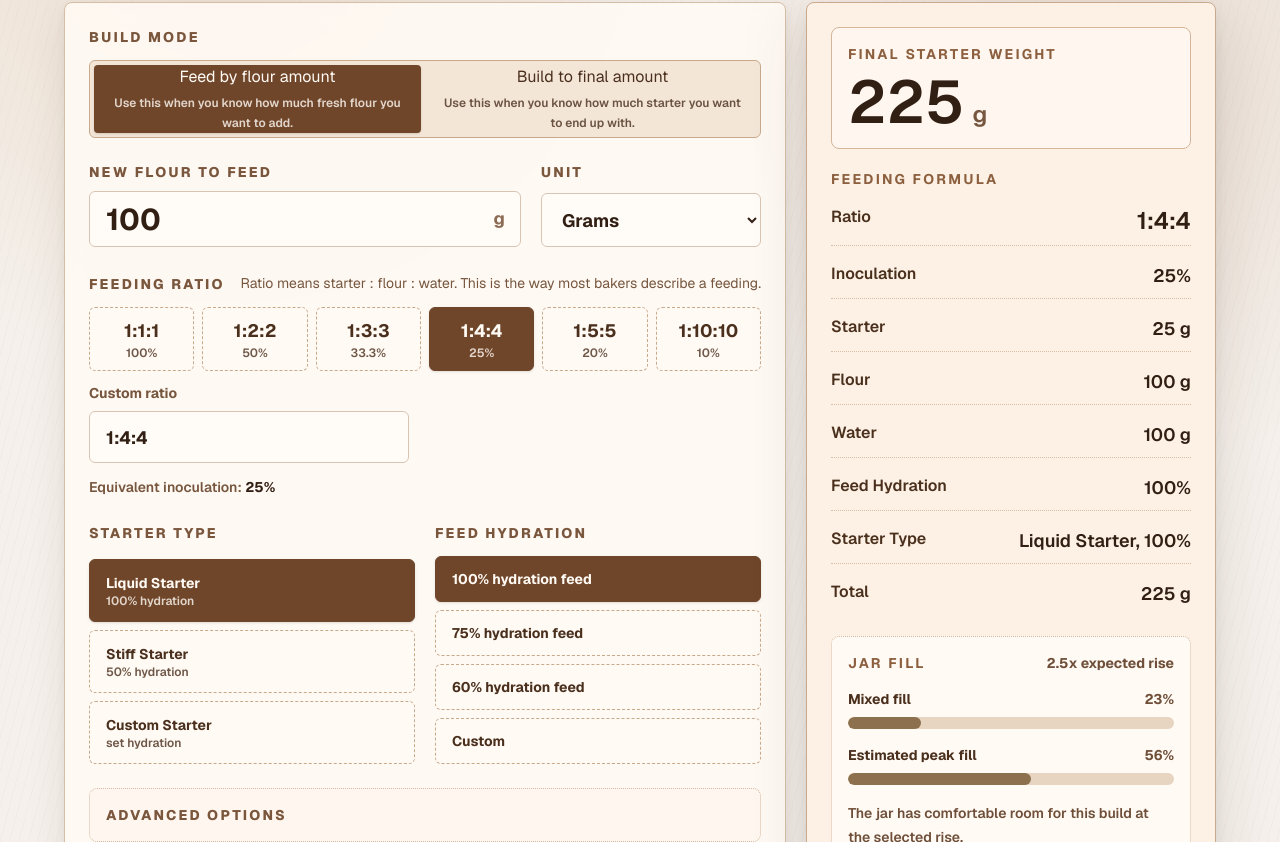
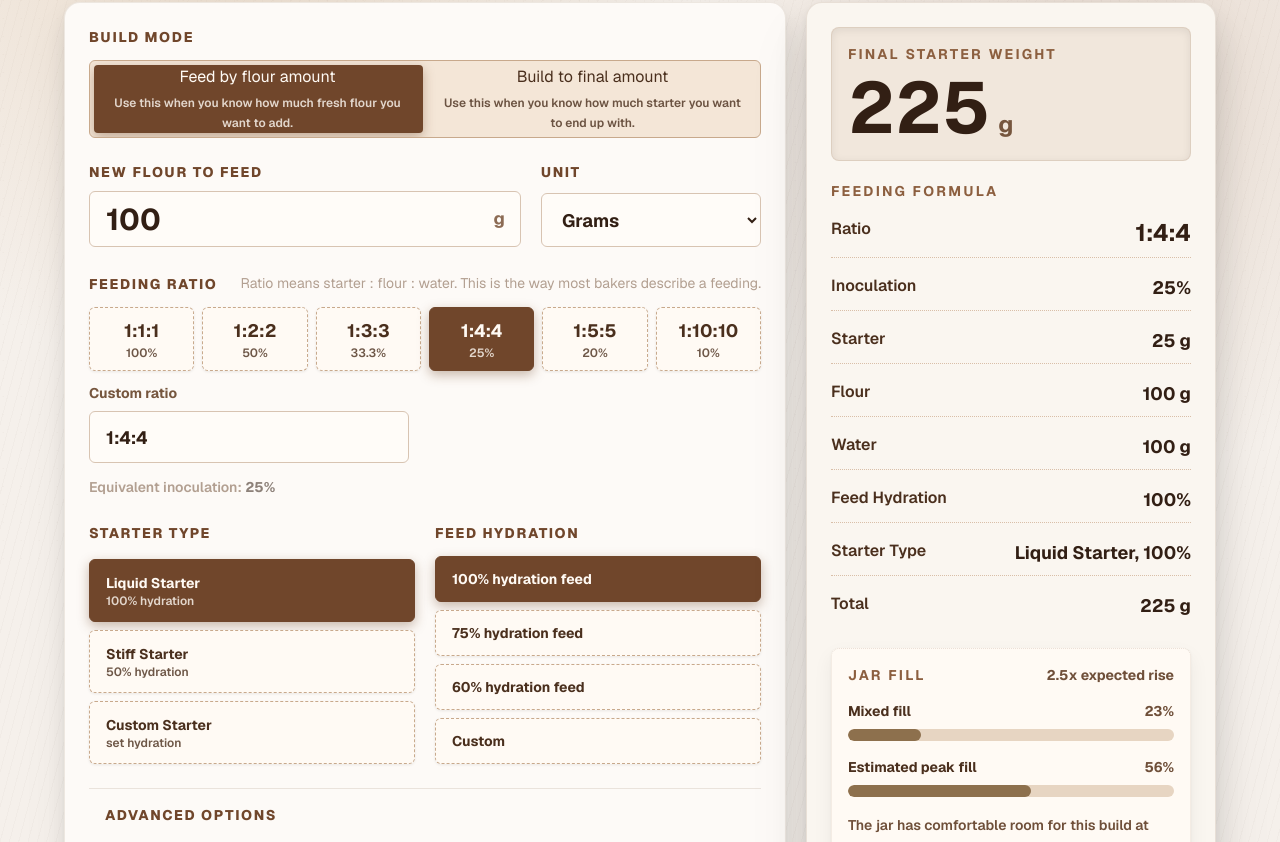
Before and after one commit to southjerseysourdough-sys/starter-ratio, a Next.js app: page / in a window 1280 px wide. Shown: the part 238-1080 px from the top of the page. Built offline with nearby package versions, Linux system fonts and the light colour scheme.

Commit message:
Codex Push 007

```diff
--- a/src/app/globals.css
+++ b/src/app/globals.css
@@ -13,7 +13,7 @@
 }
 
 body {
-  background: var(--background);
+  background: #f4eee6;
   color: var(--foreground);
   font-family: var(--font-sans);
 }
@@ -38,6 +38,7 @@ input[type="number"]::-webkit-outer-spin-button {
   border-color: #70462b;
   background-color: #70462b;
   color: #fffaf4;
+  box-shadow: 0 4px 12px rgba(101, 57, 27, 0.35);
 }
 
 .starter-active-control:hover,
@@ -49,6 +50,8 @@ input[type="number"]::-webkit-outer-spin-button {
 }
 
 .starter-page {
+  position: relative;
+  isolation: isolate;
   background:
     radial-gradient(circle at 18% 8%, rgba(216, 184, 148, 0.36), transparent 30rem),
     radial-gradient(circle at 86% 18%, rgba(158, 103, 62, 0.15), transparent 26rem),
@@ -62,17 +65,76 @@ input[type="number"]::-webkit-outer-spin-button {
     #f5f0eb;
 }
 
+.starter-page::before {
+  position: fixed;
+  z-index: -1;
+  inset: 0;
+  pointer-events: none;
+  content: "";
+  opacity: 0.035;
+  background-image:
+    radial-gradient(circle at 18% 24%, rgba(75, 47, 30, 0.7) 0 0.7px, transparent 0.8px),
+    radial-gradient(circle at 72% 64%, rgba(255, 250, 244, 0.9) 0 0.8px, transparent 0.9px);
+  background-position:
+    0 0,
+    9px 11px;
+  background-size:
+    18px 18px,
+    22px 22px;
+}
+
+.starter-header {
+  will-change: transform;
+}
+
 .starter-panel,
 .starter-result {
   backdrop-filter: blur(10px);
 }
 
+.starter-panel {
+  border-color: rgba(101, 57, 27, 0.1);
+  border-radius: 16px;
+  background: #fdfaf7;
+  box-shadow:
+    0 2px 4px rgba(0, 0, 0, 0.04),
+    0 8px 24px rgba(0, 0, 0, 0.08),
+    0 24px 48px rgba(0, 0, 0, 0.06);
+}
+
+.starter-result {
+  border-color: rgba(101, 57, 27, 0.12);
+  border-radius: 16px;
+  background: #faf6f0;
+  box-shadow:
+    0 4px 8px rgba(0, 0, 0, 0.06),
+    0 16px 40px rgba(0, 0, 0, 0.12),
+    0 32px 64px rgba(0, 0, 0, 0.08);
+}
+
+.final-weight-card {
+  border-color: rgba(101, 57, 27, 0.14);
+  background: #f1e7dc;
+  box-shadow: inset 0 2px 8px rgba(0, 0, 0, 0.08);
+}
+
+.jar-fill-card {
+  border-color: rgba(101, 57, 27, 0.13);
+  box-shadow:
+    0 1px 3px rgba(0, 0, 0, 0.05),
+    0 8px 20px rgba(0, 0, 0, 0.06);
+}
+
 .field-label {
-  color: #7a563d;
+  color: #70462b;
   font-size: 0.875rem;
   font-weight: 800;
-  letter-spacing: 0.16em;
+  letter-spacing: 0.12em;
   text-transform: uppercase;
+}
+
+.helper-copy {
+  opacity: 0.55;
 }
 
 .input-large,
@@ -86,7 +148,7 @@ input[type="number"]::-webkit-outer-spin-button {
   outline: none;
   transition:
     border-color 160ms ease,
-    box-shadow 160ms ease,
+    box-shadow 200ms ease,
     background-color 160ms ease;
 }
 
@@ -104,20 +166,109 @@ input[type="number"]::-webkit-outer-spin-button {
 
 .input-large:focus,
 .input-standard:focus {
-  border-color: #9b6a45;
-  box-shadow: 0 0 0 4px rgba(183, 121, 75, 0.15);
+  border-color: #65391b;
+  box-shadow:
+    inset 0 2px 6px rgba(0, 0, 0, 0.06),
+    0 0 0 2px rgba(101, 57, 27, 0.2);
 }
 
 .preset-control {
   transform: translateY(0);
+  box-shadow: 0 1px 3px rgba(0, 0, 0, 0.08);
+  transition: all 0.15s ease;
 }
 
 .preset-control:hover {
   transform: translateY(-1px);
+  box-shadow:
+    0 2px 5px rgba(0, 0, 0, 0.09),
+    0 8px 18px rgba(101, 57, 27, 0.12);
 }
 
 .preset-control:active {
-  transform: translateY(1px);
+  transform: translateY(0);
+}
+
+.preset-control.starter-active-control {
+  transform: translateY(0);
+  box-shadow: 0 4px 12px rgba(101, 57, 27, 0.35);
+}
+
+.build-mode-toggle {
+  position: relative;
+  overflow: hidden;
+}
+
+.build-mode-toggle button {
+  position: relative;
+  z-index: 1;
+  transition:
+    background 0.2s ease,
+    color 0.2s ease,
+    box-shadow 0.2s ease;
+}
+
+@media (min-width: 640px) {
+  .build-mode-toggle::before {
+    position: absolute;
+    top: 0.25rem;
+    bottom: 0.25rem;
+    left: 0.25rem;
+    width: calc((100% - 0.75rem) / 2);
+    border-radius: 0.25rem;
+    background: #70462b;
+    box-shadow: 0 4px 12px rgba(101, 57, 27, 0.35);
+    content: "";
+    transform: translateX(0);
+    transition:
+      transform 0.2s ease,
+      background 0.2s ease;
+  }
+
+  .build-mode-toggle[data-mode="total"]::before {
+    transform: translateX(calc(100% + 0.25rem));
+  }
+
+  .build-mode-toggle .starter-active-control {
+    background: transparent;
+    box-shadow: none;
+  }
+}
+
+.temperature-value {
+  color: #70462b;
+}
+
+.advanced-options {
+  overflow: hidden;
+  border-width: 1px 0 0;
+  border-color: rgba(101, 57, 27, 0.12);
+  border-style: solid;
+  border-radius: 0;
+  background: transparent;
+}
+
+.advanced-options-content {
+  overflow: hidden;
+  max-height: 0;
+  opacity: 0;
+  transition:
+    max-height 0.3s ease-out,
+    opacity 0.2s ease-out;
+}
+
+.advanced-options[open] .advanced-options-content {
+  max-height: 48rem;
+  opacity: 1;
+}
+
+.result-value {
+  font-weight: 700;
+  animation: value-fade-through 150ms ease-out;
+}
+
+.jar-fill-bar {
+  transition: width 0.4s cubic-bezier(0.4, 0, 0.2, 1);
 }
 
 .starter-range {
@@ -137,6 +288,16 @@ input[type="number"]::-webkit-outer-spin-button {
   }
 }
 
+@keyframes value-fade-through {
+  0% {
+    opacity: 0.4;
+  }
+
+  100% {
+    opacity: 1;
+  }
+}
+
 ::selection {
   background: #d8b894;
   color: #321f14;
--- a/src/app/page.tsx
+++ b/src/app/page.tsx
@@ -1,6 +1,6 @@
 "use client";
 
-import { useMemo, useState } from "react";
+import { useEffect, useMemo, useRef, useState } from "react";
 import {
   calculateFormula,
   CLASSIC_RATIOS,
@@ -308,6 +308,7 @@ function ratioEquivalentLabel(
 }
 
 export default function Home() {
+  const headerRef = useRef<HTMLElement | null>(null);
   const [mode, setMode] = useState<BuildMode>("flour");
   const [measureUnit, setMeasureUnit] = useState<MeasureUnit>("g");
   const [amount, setAmount] = useState("100");
@@ -423,6 +424,28 @@ export default function Home() {
         ? "cup"
         : "cups"
       : unitShortLabel(measureUnit);
+
+  useEffect(() => {
+    const header = headerRef.current;
+    const motionQuery = window.matchMedia("(prefers-reduced-motion: reduce)");
+
+    if (!header || motionQuery.matches) {
+      return;
+    }
+
+    function updateHeaderDepth() {
+      const offset = Math.min(window.scrollY * 0.4, 40);
+      header?.style.setProperty("transform", `translateY(${offset}px)`);
+    }
+
+    updateHeaderDepth();
+    window.addEventListener("scroll", updateHeaderDepth, { passive: true });
+
+    return () => {
+      window.removeEventListener("scroll", updateHeaderDepth);
+      header.style.removeProperty("transform");
+    };
+  }, []);
 
   function changeMode(nextMode: BuildMode) {
     if (nextMode === mode) {
@@ -563,7 +586,10 @@ export default function Home() {
   return (
     <main className="starter-page min-h-screen px-5 py-6 text-[#3b2618] sm:px-8 lg:px-12">
       <div className="mx-auto flex w-full max-w-6xl flex-col gap-6">
-        <header className="space-y-3 pt-2 sm:pt-6">
+        <header
+          className="starter-header space-y-3 pt-2 sm:pt-6"
+          ref={headerRef}
+        >
           <p className="text-sm font-semibold uppercase tracking-[0.24em] text-[#8c5f3f]">
             South Jersey Sourdough
           </p>
@@ -586,7 +612,8 @@ export default function Home() {
                 <span className="field-label">Build Mode</span>
                 <div
                   aria-label="Build mode"
-                  className="grid gap-2 rounded-md border border-[#c8a98c] bg-[#f4e6d7] p-1 sm:grid-cols-2"
+                  className="build-mode-toggle grid gap-2 rounded-md border border-[#c8a98c] bg-[#f4e6d7] p-1 sm:grid-cols-2"
+                  data-mode={mode}
                   role="group"
                 >
                   <SegmentButton
@@ -650,7 +677,7 @@ export default function Home() {
               <div className="grid gap-3">
                 <div className="flex flex-col gap-2 sm:flex-row sm:items-end sm:justify-between">
                   <span className="field-label">Feeding Ratio</span>
-                  <p className="max-w-xl text-sm leading-6 text-[#76563e]">
+                  <p className="helper-copy max-w-xl text-sm leading-6 text-[#76563e]">
                     Ratio means starter : flour : water. This is the way most
                     bakers describe a feeding.
                   </p>
@@ -709,7 +736,7 @@ export default function Home() {
                     {customRatioError}
                   </p>
                 ) : null}
-                <p className="text-sm font-semibold leading-6 text-[#76563e]">
+                <p className="helper-copy text-sm font-semibold leading-6 text-[#76563e]">
                   Equivalent inoculation:{" "}
                   <span className="font-bold text-[#321f14]">
                     {formatDisplay(inoculation, 1)}%
@@ -781,21 +808,21 @@ export default function Home() {
               </div>
 
               <details
-                className="rounded-lg border border-dotted border-[#d4b89f] bg-[#fff7ef] p-4"
+                className="advanced-options rounded-lg border border-dotted border-[#d4b89f] bg-[#fff7ef] p-4"
                 onToggle={(event) =>
                   setAdvancedOpen(event.currentTarget.open)
                 }
                 open={advancedOpen}
               >
-                <summary className="cursor-pointer list-none text-sm font-extrabold uppercase tracking-[0.16em] text-[#7a563d]">
+                <summary className="advanced-summary field-label cursor-pointer list-none">
                   Advanced Options
                 </summary>
-                <div className="mt-4 grid gap-3">
+                <div className="advanced-options-content mt-4 grid gap-3">
                   <div className="flex flex-col gap-2 sm:flex-row sm:items-end sm:justify-between">
                     <span className="field-label">
                       Use inoculation percentage instead
                     </span>
-                    <p className="max-w-xl text-sm leading-6 text-[#76563e]">
+                    <p className="helper-copy max-w-xl text-sm leading-6 text-[#76563e]">
                       Inoculation is the amount of mature starter compared to
                       the new flour. Lower percentages slow the build; higher
                       percentages speed it up.
@@ -842,7 +869,7 @@ export default function Home() {
                       </span>
                     </div>
                   </label>
-                  <p className="text-sm font-semibold leading-6 text-[#76563e]">
+                  <p className="helper-copy text-sm font-semibold leading-6 text-[#76563e]">
                     Equivalent ratio at this feed hydration:{" "}
                     <span className="font-bold text-[#321f14]">
                       {equivalentRatio}
@@ -856,7 +883,7 @@ export default function Home() {
                   <label className="field-label" htmlFor="room-temperature">
                     Room Temperature
                   </label>
-                  <span className="text-lg font-bold text-[#321f14]">
+                  <span className="temperature-value text-lg font-bold text-[#321f14]">
                     {roomTemperature}°F
                   </span>
                 </div>
@@ -873,7 +900,7 @@ export default function Home() {
                   value={roomTemperature}
                 />
                 <p
-                  className="rounded-md border border-dotted border-[#d7b99e] bg-[#fbf2e8] px-4 py-3 text-sm font-semibold leading-6 text-[#6f4f39]"
+                  className="helper-copy rounded-md border border-dotted border-[#d7b99e] bg-[#fbf2e8] px-4 py-3 text-sm font-semibold leading-6 text-[#6f4f39]"
                   id="pace-note"
                 >
                   {fermentationNote}
@@ -955,13 +982,18 @@ export default function Home() {
             <div className="flex h-full flex-col gap-5">
               <output
                 aria-live="polite"
-                className="rounded-lg border border-[#d5b69b] bg-[#fff7ef] p-4"
+                className="final-weight-card rounded-lg border border-[#d5b69b] bg-[#fff7ef] p-4"
               >
                 <p className="text-sm font-bold uppercase tracking-[0.16em] text-[#8c5f3f]">
                   Final Starter Weight
                 </p>
-                <p className="mt-2 text-5xl font-semibold tracking-normal text-[#321f14] transition-all sm:text-6xl">
-                  {finalTotalDisplayValue}
+                <p className="mt-2 text-6xl font-bold tracking-normal text-[#321f14] transition-all sm:text-7xl">
+                  <span
+                    className="result-value"
+                    key={finalTotalDisplayValue}
+                  >
+                    {finalTotalDisplayValue}
+                  </span>
                   <span className="ml-2 text-2xl text-[#76563e]">
                     {finalTotalDisplayUnit}
                   </span>
@@ -1019,7 +1051,7 @@ export default function Home() {
               ) : null}
 
               {hasJarCapacity ? (
-                <div className="grid gap-4 rounded-lg border border-dotted border-[#d6b99e] bg-[#fffaf4] p-4">
+                <div className="jar-fill-card grid gap-4 rounded-lg border border-dotted border-[#d6b99e] bg-[#fffaf4] p-4">
                   <div className="flex items-baseline justify-between gap-3">
                     <p className="text-sm font-bold uppercase tracking-[0.16em] text-[#8c5f3f]">
                       Jar Fill
@@ -1180,8 +1212,9 @@ function ResultRow({
       <span className="text-base font-semibold text-[#4a2f1d]">{label}</span>
       <span className="text-right transition-all">
         <span
+          key={`${label}-${value}-${detail ?? ""}`}
           className={`block font-semibold text-[#321f14] ${
-            prominent ? "text-2xl" : "text-lg"
+            prominent ? "result-value text-2xl" : "result-value text-lg"
           }`}
         >
           {value}
@@ -1219,7 +1252,7 @@ function JarMeter({
       </div>
       <div className="h-3 overflow-hidden rounded-full bg-[#e7d5c2]">
         <div
-          className={`h-full rounded-full transition-all duration-500 ${
+          className={`jar-fill-bar h-full rounded-full ${
             tone === "warning" ? "bg-[#b45335]" : "bg-[#8d704d]"
           }`}
           style={{ width: `${Math.min(percent, 100)}%` }}
```
